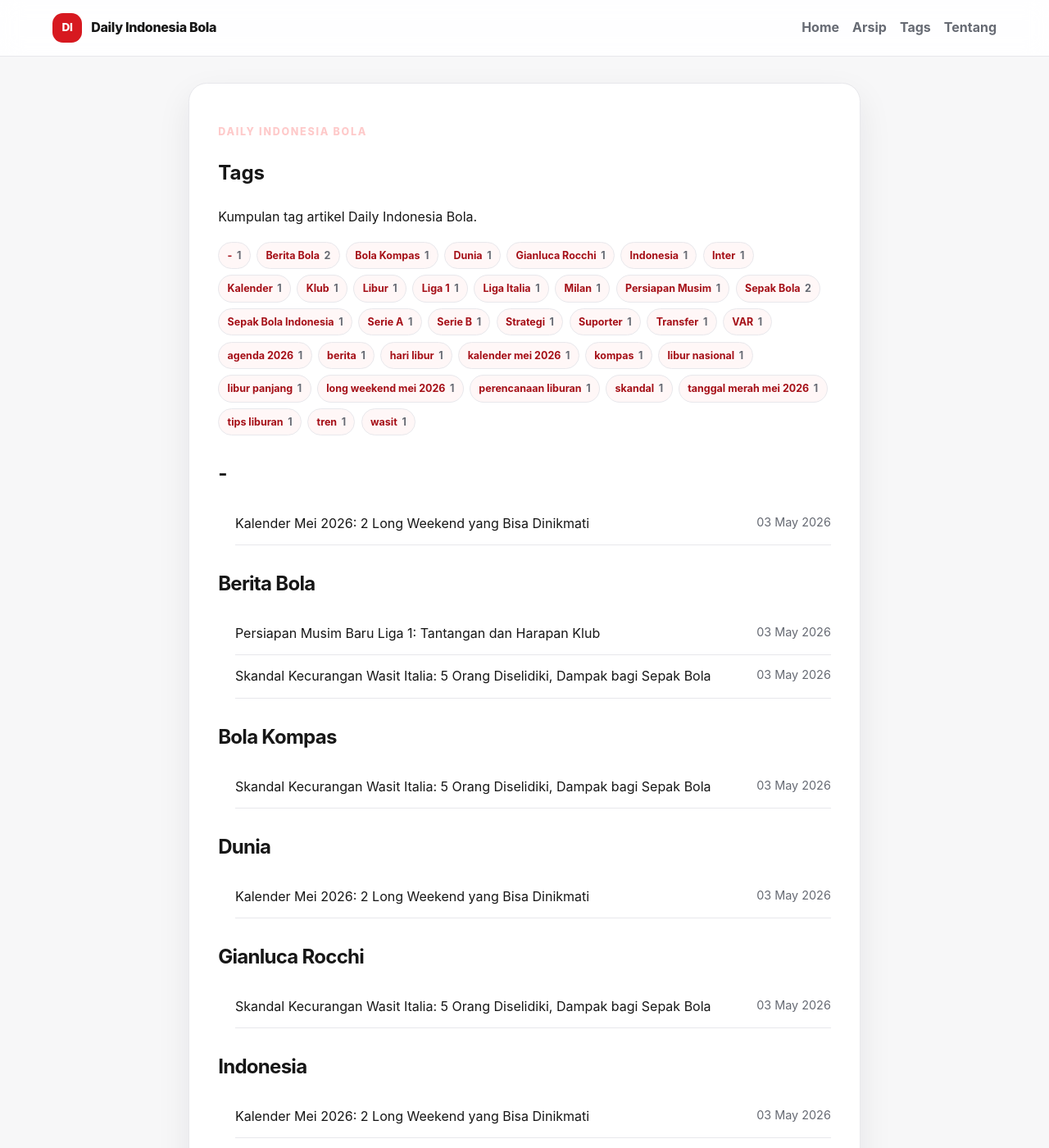
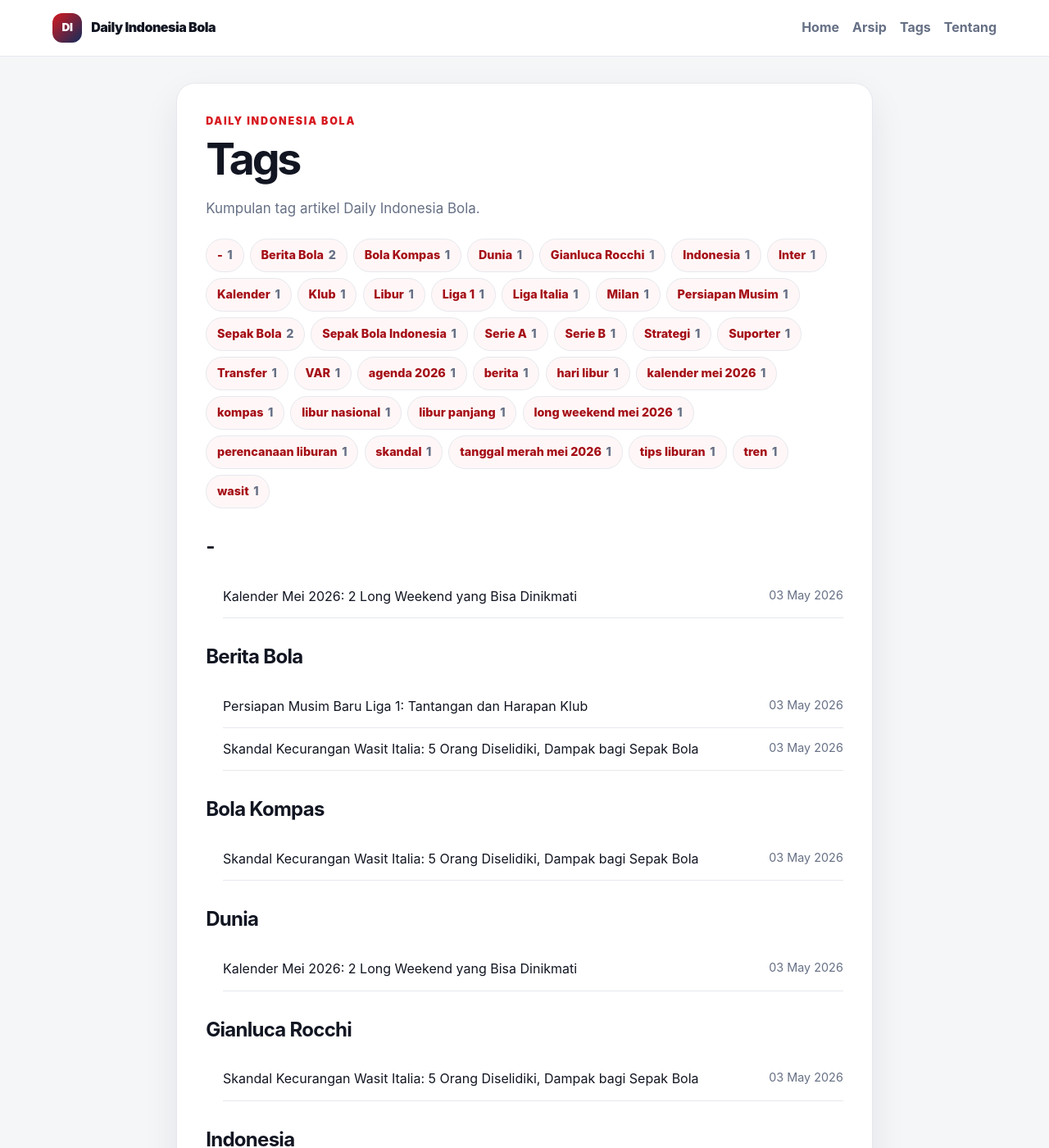
Before and after one commit to vwebe/daily-indonesia, a Jekyll site: the page built from tags.html, in a window 1280 px wide and 1400 px high. Shown: the whole window at 82% size. Built offline with Jekyll 4.4.1, drawn with Linux system fonts in a browser that asks for light colours.

Commit message:
Add files via upload

```diff
--- a/assets/css/style.css
+++ b/assets/css/style.css
@@ -1,12 +1,13 @@
 :root {
-  --bg: #f7f7f8;
+  --bg: #f5f6f8;
   --card: #ffffff;
-  --text: #171717;
-  --muted: #666a73;
-  --line: #e8e8ec;
+  --text: #121622;
+  --muted: #667085;
+  --line: #e6e8ee;
   --accent: #d71920;
   --accent-dark: #a50f17;
-  --shadow: 0 16px 40px rgba(15, 23, 42, 0.08);
+  --blue: #0f2d5c;
+  --shadow: 0 18px 44px rgba(15, 23, 42, 0.08);
 }
 
 * { box-sizing: border-box; }
@@ -21,7 +22,7 @@ body {
 a { color: inherit; text-decoration: none; }
 a:hover { color: var(--accent); }
 img { max-width: 100%; display: block; }
-code { background: #f1f1f3; padding: 0.15rem 0.35rem; border-radius: 0.4rem; }
+code { background: #eef1f6; padding: 0.15rem 0.35rem; border-radius: 0.35rem; }
 
 .site-header {
   position: sticky;
@@ -32,39 +33,41 @@ code { background: #f1f1f3; padding: 0.15rem 0.35rem; border-radius: 0.4rem; }
   justify-content: space-between;
   gap: 1rem;
   padding: 1rem clamp(1rem, 5vw, 4rem);
-  background: rgba(255,255,255,0.88);
+  background: rgba(255,255,255,0.92);
   border-bottom: 1px solid var(--line);
   backdrop-filter: blur(14px);
 }
-.brand { display: inline-flex; align-items: center; gap: 0.7rem; font-weight: 800; letter-spacing: -0.02em; }
+.brand { display: inline-flex; align-items: center; gap: 0.7rem; font-weight: 900; letter-spacing: -0.03em; }
 .brand-mark {
   display: inline-grid;
   place-items: center;
   width: 2.25rem;
   height: 2.25rem;
-  border-radius: 0.8rem;
-  background: var(--accent);
+  border-radius: 0.75rem;
+  background: linear-gradient(135deg, var(--accent), var(--blue));
   color: white;
   font-size: 0.85rem;
 }
-.site-nav { display: flex; align-items: center; gap: 1rem; font-weight: 650; color: var(--muted); }
-.site-main { width: min(1120px, calc(100% - 2rem)); margin: 0 auto; padding: 2rem 0 4rem; }
+.site-nav { display: flex; align-items: center; gap: 1rem; font-weight: 750; color: var(--muted); }
+.site-main { width: min(1140px, calc(100% - 2rem)); margin: 0 auto; padding: 2rem 0 4rem; }
 
 .hero {
   margin: 1rem 0 2rem;
-  padding: clamp(2rem, 6vw, 4rem);
+  padding: clamp(2rem, 6vw, 4.4rem);
   border-radius: 2rem;
   color: white;
-  background: radial-gradient(circle at top right, #ff6b6b, transparent 28%), linear-gradient(135deg, #111827, #7f1d1d 62%, #d71920);
+  background: radial-gradient(circle at top right, rgba(255,255,255,0.22), transparent 24%), linear-gradient(135deg, #07111f, #0f2d5c 58%, #d71920);
   box-shadow: var(--shadow);
+  overflow: hidden;
 }
-.hero h1 { margin: 0.2rem 0 0.7rem; font-size: clamp(2.4rem, 8vw, 5rem); line-height: 1; letter-spacing: -0.07em; }
-.hero p { max-width: 680px; margin: 0; color: rgba(255,255,255,0.86); font-size: 1.08rem; }
-.eyebrow { color: #fecaca !important; font-weight: 800; text-transform: uppercase; letter-spacing: 0.14em; font-size: 0.78rem !important; }
+.hero h1 { margin: 0.2rem 0 0.7rem; font-size: clamp(2.4rem, 7vw, 5rem); line-height: 1; letter-spacing: -0.07em; }
+.hero p { max-width: 760px; margin: 0; color: rgba(255,255,255,0.88); font-size: 1.08rem; }
+.eyebrow { color: #fecaca !important; font-weight: 900; text-transform: uppercase; letter-spacing: 0.14em; font-size: 0.78rem !important; margin: 0 0 0.4rem; }
+.eyebrow--dark { color: var(--accent) !important; }
 
-.section-header { margin: 2rem 0 1.2rem; }
+.section-header { display: flex; justify-content: space-between; align-items: end; gap: 1rem; margin: 2rem 0 1.2rem; }
 .section-header h1, .section-header h2 { margin: 0; font-size: clamp(1.7rem, 4vw, 2.4rem); letter-spacing: -0.04em; }
-.section-header p { margin: 0.3rem 0 0; color: var(--muted); }
+.section-link { color: var(--accent); font-weight: 850; }
 
 .post-grid { display: grid; grid-template-columns: repeat(3, minmax(0, 1fr)); gap: 1.2rem; }
 .post-card, .empty-state, .page-content, .article {
@@ -74,41 +77,47 @@ code { background: #f1f1f3; padding: 0.15rem 0.35rem; border-radius: 0.4rem; }
   box-shadow: var(--shadow);
 }
 .post-card { overflow: hidden; transition: transform 180ms ease, box-shadow 180ms ease; }
-.post-card:hover { transform: translateY(-4px); box-shadow: 0 20px 46px rgba(15, 23, 42, 0.12); }
-.post-card__image { display: block; aspect-ratio: 16 / 9; background: #eee; overflow: hidden; }
+.post-card:hover { transform: translateY(-4px); box-shadow: 0 22px 52px rgba(15, 23, 42, 0.13); }
+.post-card__image { display: block; aspect-ratio: 16 / 9; background: #e8ebf0; overflow: hidden; }
 .post-card__image img { width: 100%; height: 100%; object-fit: cover; object-position: top; clip-path: inset(0 0 10% 0); transform: scaleY(1.111111); transform-origin: top center; }
 .post-card__body { padding: 1.1rem; }
 .post-card h2 { margin: 0.2rem 0 0.5rem; line-height: 1.25; font-size: 1.15rem; letter-spacing: -0.02em; }
 .post-card p { margin: 0.4rem 0; color: var(--muted); }
-.post-meta { margin: 0; color: var(--accent); font-size: 0.84rem; font-weight: 750; }
+.post-meta { margin: 0; color: var(--accent); font-size: 0.84rem; font-weight: 800; }
 .tag-row, .tag-cloud { display: flex; flex-wrap: wrap; gap: 0.45rem; margin-top: 0.8rem; }
-.tag { display: inline-flex; align-items: center; gap: 0.35rem; padding: 0.32rem 0.65rem; border: 1px solid var(--line); border-radius: 999px; background: #fff7f7; color: var(--accent-dark); font-size: 0.78rem; font-weight: 750; }
+.tag { display: inline-flex; align-items: center; gap: 0.35rem; padding: 0.32rem 0.65rem; border: 1px solid var(--line); border-radius: 999px; background: #fff7f7; color: var(--accent-dark); font-size: 0.78rem; font-weight: 800; }
 .tag span { color: var(--muted); }
+.tag--large { font-size: 0.9rem; padding: 0.45rem 0.8rem; }
 
-.article, .page-content { max-width: 820px; margin: 0 auto; padding: clamp(1.2rem, 4vw, 2.2rem); }
-.article-header { margin-bottom: 1.4rem; }
-.article-header h1 { margin: 0.25rem 0 0.8rem; font-size: clamp(2rem, 5vw, 3.4rem); line-height: 1.08; letter-spacing: -0.06em; }
-.article-header p { color: var(--muted); font-size: 1.06rem; }
-.article-image { margin: 0 0 1.6rem; overflow: hidden; border-radius: 1.2rem; border: 1px solid var(--line); }
+.article, .page-content { max-width: 850px; margin: 0 auto; padding: clamp(1.2rem, 4vw, 2.2rem); }
+.article-header, .page-header { margin-bottom: 1.4rem; }
+.article-header h1, .page-header h1 { margin: 0.25rem 0 0.8rem; font-size: clamp(2rem, 5vw, 3.35rem); line-height: 1.08; letter-spacing: -0.06em; }
+.article-header p, .page-header p { color: var(--muted); font-size: 1.06rem; }
+.article-image { margin: 0 0 1.6rem; overflow: hidden; border-radius: 1.2rem; border: 1px solid var(--line); background: #e8ebf0; }
 .article-image img { width: 100%; }
 .article-image--cropped img { width: 100%; display: block; object-position: top; clip-path: inset(0 0 10% 0); transform: scaleY(1.111111); transform-origin: top center; }
 .article-body h2 { margin-top: 2rem; line-height: 1.25; letter-spacing: -0.03em; }
+.article-body h3 { margin-top: 1.45rem; }
 .article-body p { margin: 1rem 0; color: #2a2f38; }
 .article-body ul, .article-body ol { padding-left: 1.3rem; }
-.source-box { margin-top: 2rem; padding: 1rem; border-radius: 1rem; background: #f8fafc; border: 1px solid var(--line); color: var(--muted); }
+.source-note, .source-box { margin-top: 2rem; padding: 1rem; border-radius: 1rem; background: #f8fafc; border: 1px solid var(--line); color: var(--muted); }
+.recommendation-box { margin-top: 2rem; padding: 1rem; border-radius: 1rem; background: #fff7f7; border-left: 5px solid var(--accent); }
+.recommendation-box a { color: var(--accent-dark); font-weight: 850; }
 
-.tag-section { margin-top: 2rem; }
-.post-list { list-style: none; padding: 0; margin: 0; }
-.post-list li { display: flex; justify-content: space-between; gap: 1rem; padding: 0.75rem 0; border-bottom: 1px solid var(--line); }
-.post-list span { color: var(--muted); font-size: 0.9rem; }
+.tag-section { margin-top: 2rem; scroll-margin-top: 5rem; }
+.post-list, .archive-list { list-style: none; padding: 0; margin: 0; }
+.post-list li, .archive-list li { display: flex; justify-content: space-between; gap: 1rem; padding: 0.75rem 0; border-bottom: 1px solid var(--line); }
+.post-list span, .archive-list time { color: var(--muted); font-size: 0.9rem; white-space: nowrap; }
 .empty-state { padding: 2rem; grid-column: 1 / -1; color: var(--muted); }
 .empty-state h2 { color: var(--text); margin-top: 0; }
 .site-footer { padding: 2rem 1rem; text-align: center; color: var(--muted); border-top: 1px solid var(--line); }
 .site-footer p { margin: 0.35rem 0; }
 
-@media (max-width: 880px) { .post-grid { grid-template-columns: repeat(2, minmax(0, 1fr)); } }
-@media (max-width: 620px) {
+@media (max-width: 900px) { .post-grid { grid-template-columns: repeat(2, minmax(0, 1fr)); } }
+@media (max-width: 640px) {
   .site-header { align-items: flex-start; flex-direction: column; }
-  .site-nav { width: 100%; justify-content: space-between; }
+  .site-nav { width: 100%; justify-content: space-between; gap: 0.6rem; font-size: 0.94rem; }
+  .section-header { align-items: flex-start; flex-direction: column; }
   .post-grid { grid-template-columns: 1fr; }
+  .post-list li, .archive-list li { flex-direction: column; gap: 0.25rem; }
 }
```
